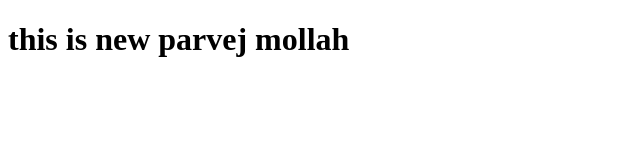
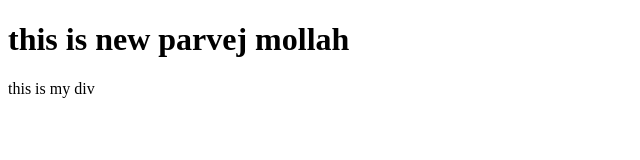
Before and after one commit to morsun1995/my_git, a plain HTML site: page index.html in a window 1280 px wide. Shown: the whole page, without its empty margins (0-640 px from the left). Drawn offline with Linux system fonts and the light colour scheme.

Commit message:
my first

```diff
--- a/index.html
+++ b/index.html
@@ -7,5 +7,6 @@
 </head>
 <body>
     <h1>this is new parvej mollah</h1>
+    <div>this is my div</div>
 </body>
 </html>
```
